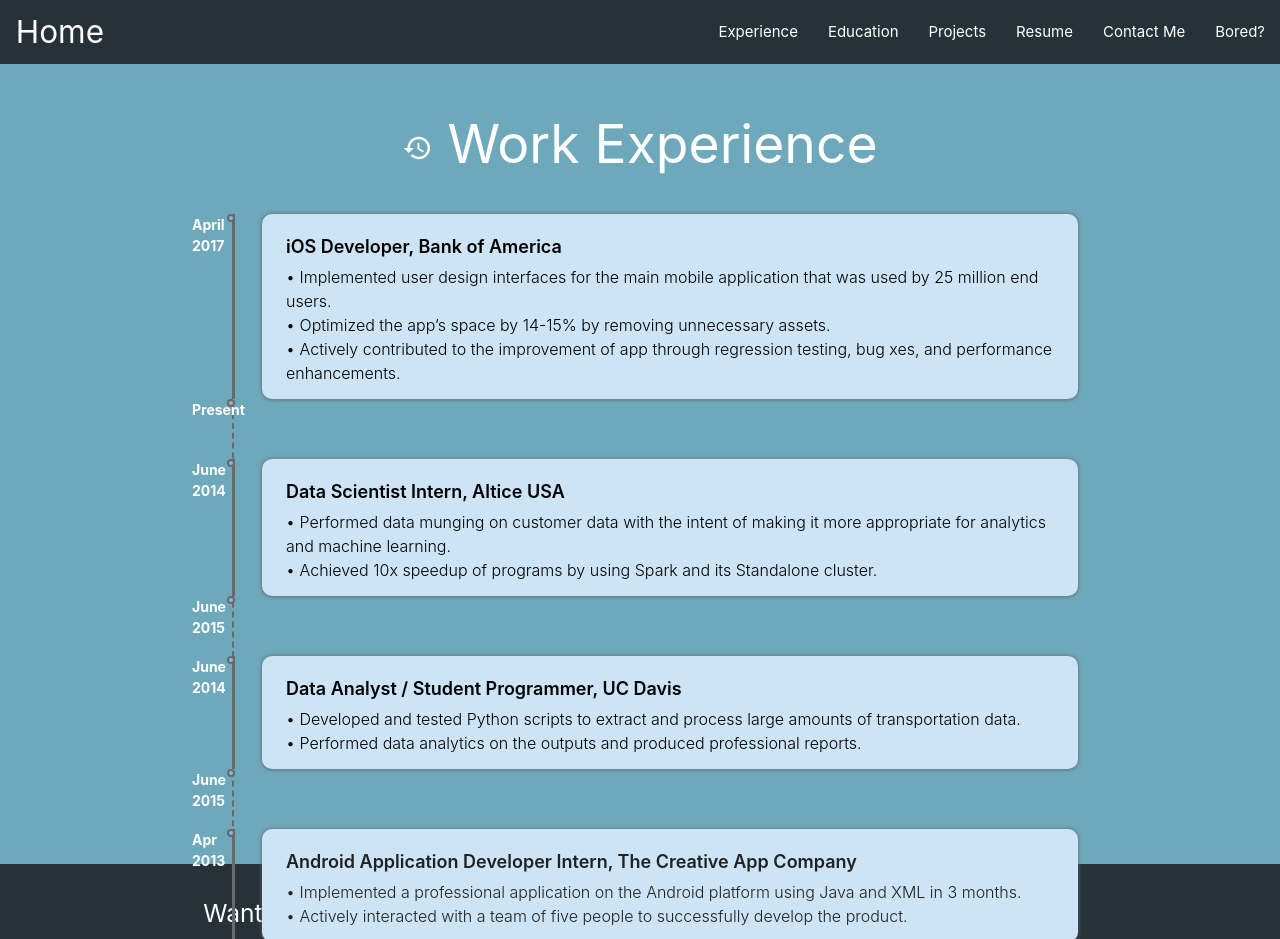
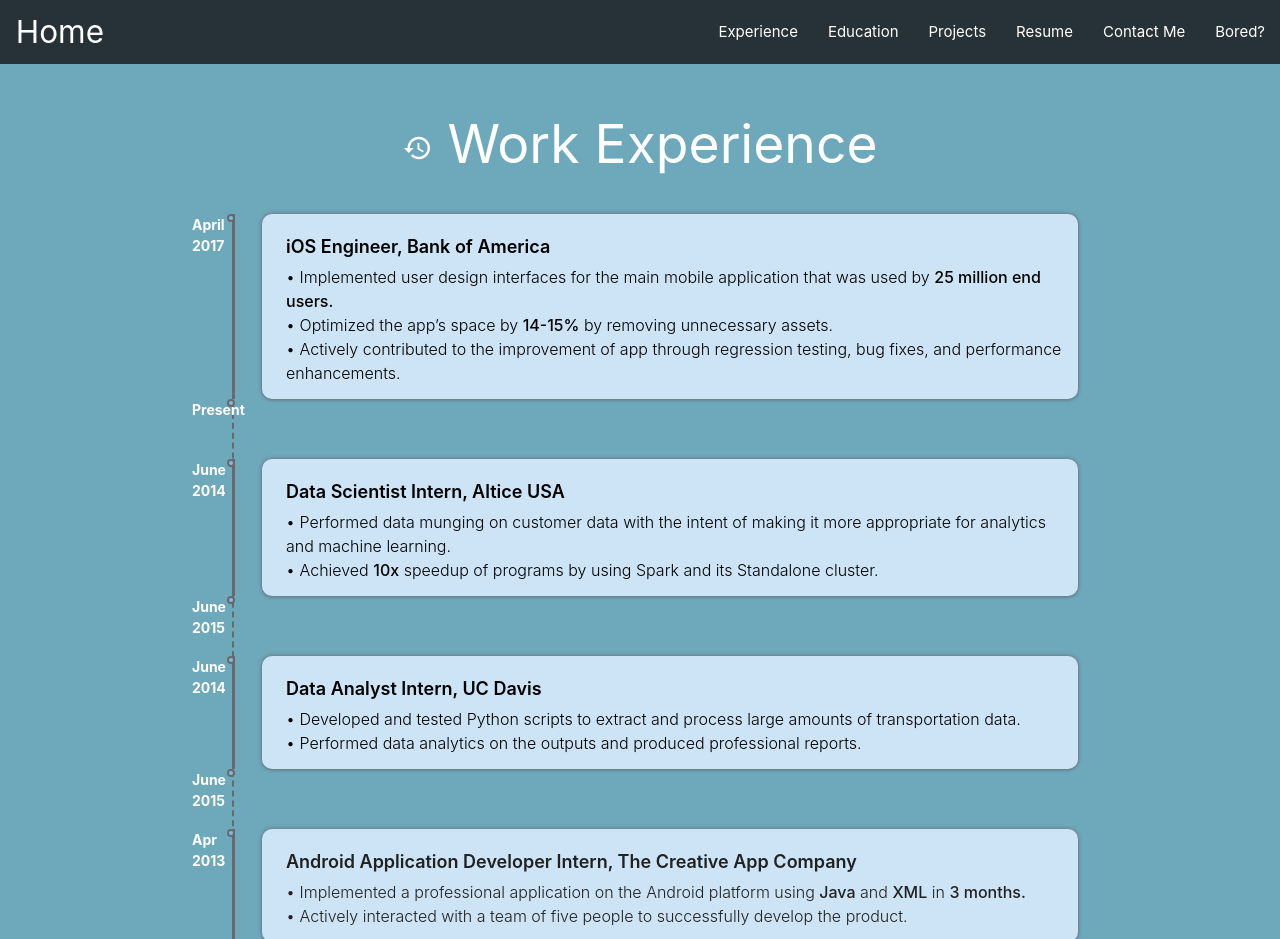
Before and after one commit to prudentprogrammer/My-Personal-Website, a Flask app: page /experience in a window 1280 px wide. Shown: the top 939 px of the page. Run offline with Flask 2, Linux system fonts and the light colour scheme; some libraries are stand-ins or nearby versions.

Commit message:
Updated experience page

```diff
--- a/static/css/experience.css
+++ b/static/css/experience.css
@@ -1,6 +1,6 @@
 body, html {
   /*/font-family: "Open Sans Bold";*/
-  height: 100%;
+  height: 120%;
 }
 
 .tiledBackground {
--- a/templates/experience.html
+++ b/templates/experience.html
@@ -21,11 +21,11 @@
           <ul>
             <li>
               <div>
-                <div class="title">iOS Developer, Bank of America</div>
+                <div class="title">iOS Engineer, Bank of America</div>
                 <div class="info">
-                    • Implemented user design interfaces for the main mobile application that was used by 25 million end users.<br />
-                    • Optimized the app’s space by 14-15% by removing unnecessary assets. <br />
-                    • Actively contributed to the improvement of app through regression testing, bug xes, and performance enhancements.<br />
+                    • Implemented user design interfaces for the main mobile application that was used by <strong>25 million end users.</strong><br />
+                    • Optimized the app’s space by <strong>14-15%</strong> by removing unnecessary assets. <br />
+                    • Actively contributed to the improvement of app through regression testing, bug fixes, and performance enhancements.<br />
                 </div>
 
               </div> <span class="number"><span>April 2017</span> <span>Present</span></span>
@@ -35,13 +35,13 @@
                   <div class="title">Data Scientist Intern, Altice USA</div>
                   <div class="info">
                     • Performed data munging on customer data with the intent of making it more appropriate for analytics and machine learning.<br />
-                    • Achieved 10x speedup of programs by using Spark and its Standalone cluster. <br />
+                    • Achieved <strong>10x</strong> speedup of programs by using Spark and its Standalone cluster. <br />
                   </div>
                 </div> <span class="number"><span>June 2014</span><span>June 2015</span></span>
               </li>
             <li>
               <div><span></span>
-                <div class="title">Data Analyst / Student Programmer, UC Davis</div>
+                <div class="title">Data Analyst Intern, UC Davis</div>
                 <div class="info">
                   • Developed and tested Python scripts to extract and process large amounts of transportation data.<br />
                   • Performed data analytics on the outputs and produced professional reports.<br />
@@ -52,7 +52,7 @@
               <div class="grey-text text-darken-4"><span></span>
                 <div class="title grey-text text-darken-4">Android Application Developer Intern, The Creative App Company</div>
                 <div class="info">
-                  • Implemented a professional application on the Android platform using Java and XML in 3 months.<br />
+                  • Implemented a professional application on the Android platform using <strong>Java</strong> and <strong>XML</strong> in <strong>3 months.</strong><br />
                   • Actively interacted with a team of five people to successfully develop the product.<br />
                 </div>
               </div> <span class="number"><span>Apr 2013</span><span>Jun 2013</span></span>
```
